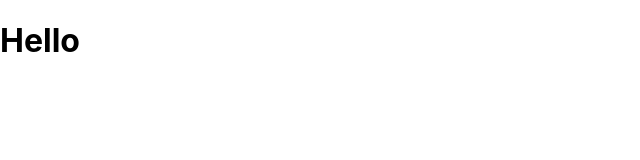
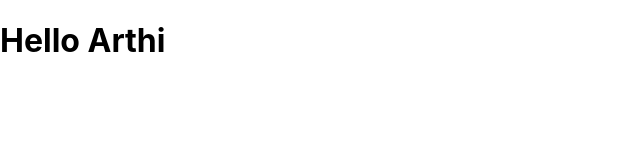
Before and after one commit to Arthikanagaraj/React-learn, a React (Create React App) app: page / in a window 1280 px wide. Shown: the top 160 px of the page, without its empty margins (0-640 px from the left). Built offline with nearby package versions, Linux system fonts and the light colour scheme.

Commit message:
Functionprops

```diff
--- a/src/App.js
+++ b/src/App.js
@@ -1,8 +1,8 @@
 import './App.css';
-import WithoutJSX from './Components/WithoutJSX';
+import FunctionProps from './Components/FunctionProps';
 function App() {
   return (
-    <WithoutJSX/>
+    <FunctionProps name="Arthi"/>
   );
 }
 
--- /dev/null
+++ b/src/Components/FunctionProps.js
@@ -0,0 +1,8 @@
+import React from 'react'
+function FunctionProps(props)
+{
+    return(
+        <h1>Hello {props.name}</h1>
+    )
+}
+export default FunctionProps
```
